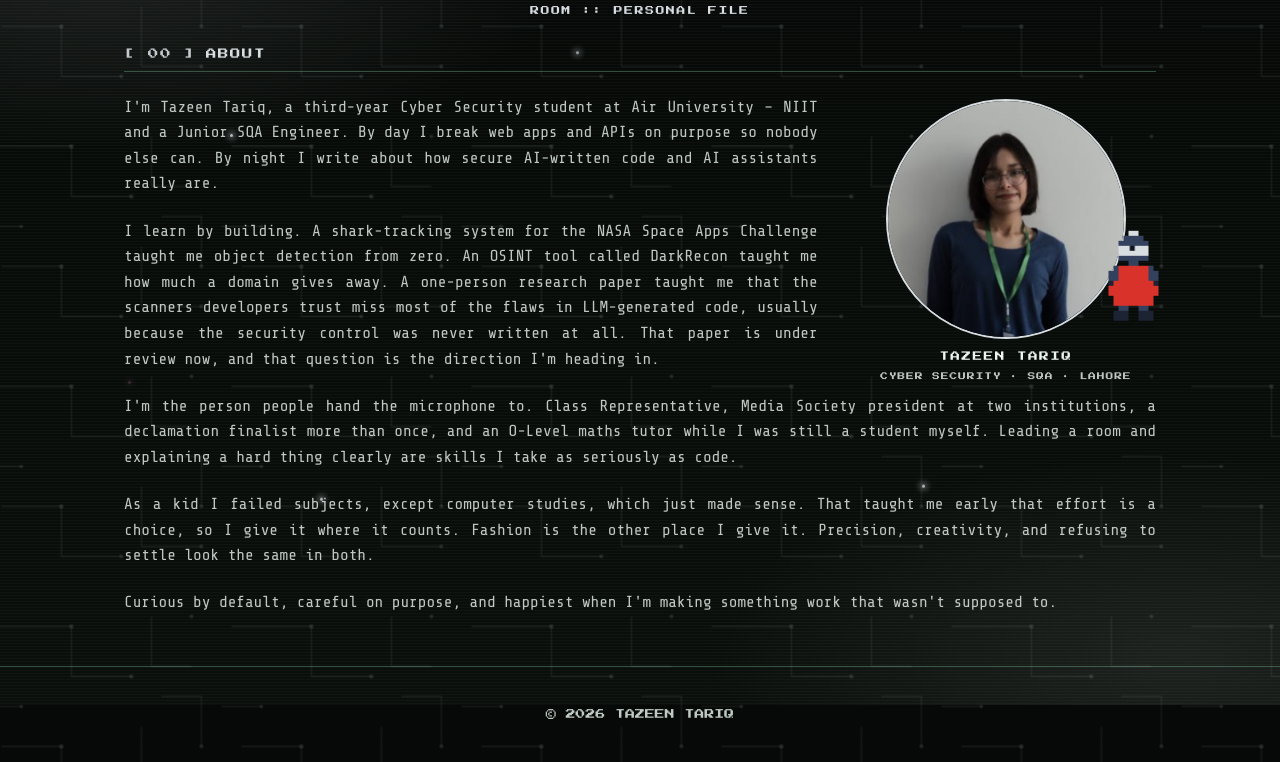
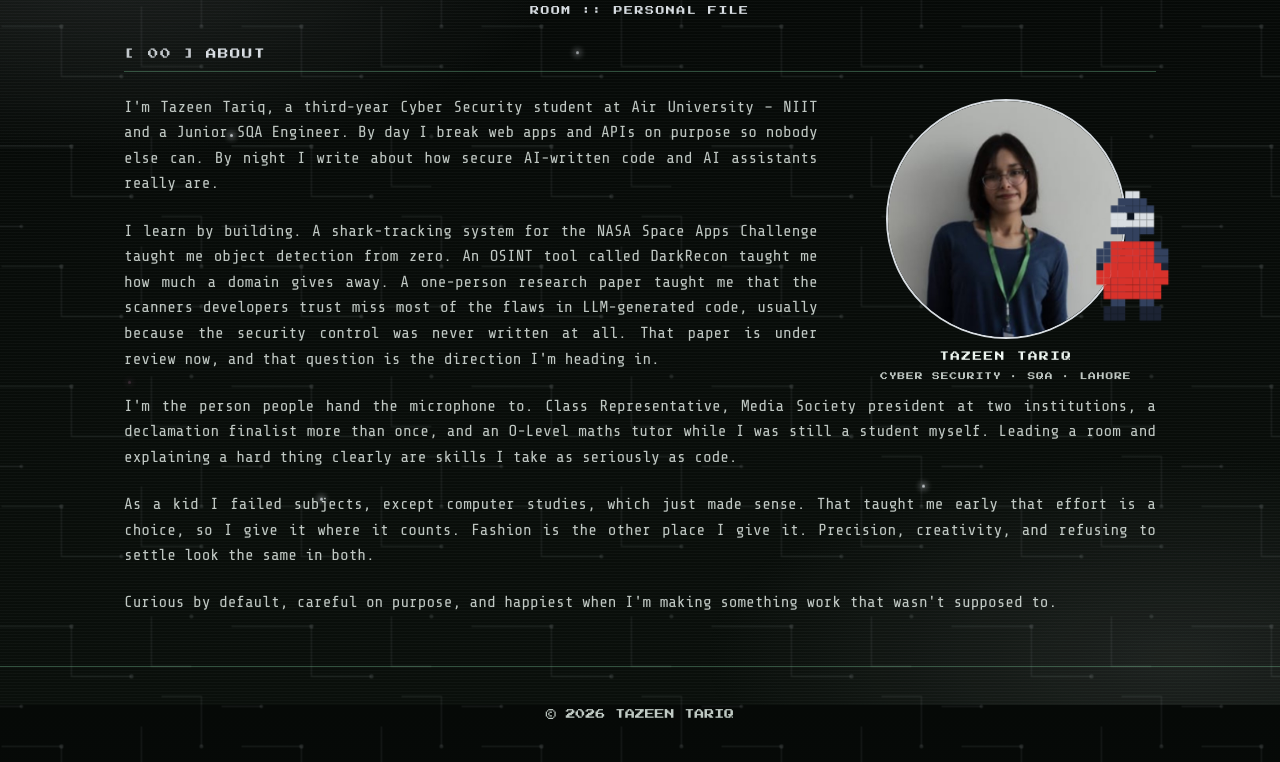
Before and after one commit to TazeenTariqsHUB/tazeentariqshub.github.io, a plain HTML site: page about.html in a window 1280 px wide. Shown: the part 95-857 px from the top of the page. Drawn offline with nearby package versions, Linux system fonts and the light colour scheme.

Commit message:
Robot: larger on wide screens, centred in the left gutter
Co-Authored-By: Claude Opus 5.5 <noreply@anthropic.com>

```diff
--- a/about.html
+++ b/about.html
@@ -16,7 +16,7 @@
 <link rel="preconnect" href="https://fonts.gstatic.com" crossorigin>
 <link href="https://fonts.googleapis.com/css2?family=Orbitron:wght@600;700;800&family=Press+Start+2P&family=Share+Tech+Mono&family=VT323&display=swap" rel="stylesheet">
 <link rel="icon" type="image/svg+xml" href="favicon.svg">
-<link rel="stylesheet" href="style.css?v=20261127a">
+<link rel="stylesheet" href="style.css?v=20261127b">
 </head>
 <body class="theme-mono">
 
@@ -114,6 +114,6 @@
 
 <div class="pixel-transition is-active" id="pixelTransition" aria-hidden="true"></div>
 
-<script src="script.js?v=20261127a"></script>
+<script src="script.js?v=20261127b"></script>
 </body>
 </html>
--- a/script.js
+++ b/script.js
@@ -549,8 +549,10 @@ document.querySelectorAll('.dossier-wave').forEach(wave => {
       function placeBesideContent() {
         const col = document.querySelector('.plain, .win, main .section');
         if (!col) return;
-        const w = charFollow.offsetWidth || 60;
-        const left = Math.max(10, Math.round(col.getBoundingClientRect().left - w - 28));
+        const w = charFollow.offsetWidth || 52;
+        const gutter = col.getBoundingClientRect().left;
+        // Centre the robot in the empty gutter between the screen edge and the content
+        const left = Math.max(10, Math.round((gutter - w) / 2));
         charFollow.style.left = `${left}px`;
       }
       placeBesideContent();
--- a/style.css
+++ b/style.css
@@ -2558,3 +2558,8 @@ body:has(.sys-hero) .char-rope { --rope: var(--pink-text); }
 .about-side .about-avatar { margin-bottom: 0.6rem; }
 .about-side-meta { margin-bottom: 0; }
 @media (max-width: 700px) { .about-side { margin-top: 0; } }
+
+/* Side robot: larger on wide screens, where the gutter has room (2026-11-27) */
+@media (min-width: 1200px) {
+  .char-follow { --char-scale-sm: 1.8; }
+}
```
Also changed, not shown: education.html (+2 -2 lines), experience.html (+2 -2 lines), index.html (+2 -2 lines), projects.html (+2 -2 lines), research.html (+2 -2 lines), speaking.html (+2 -2 lines).
